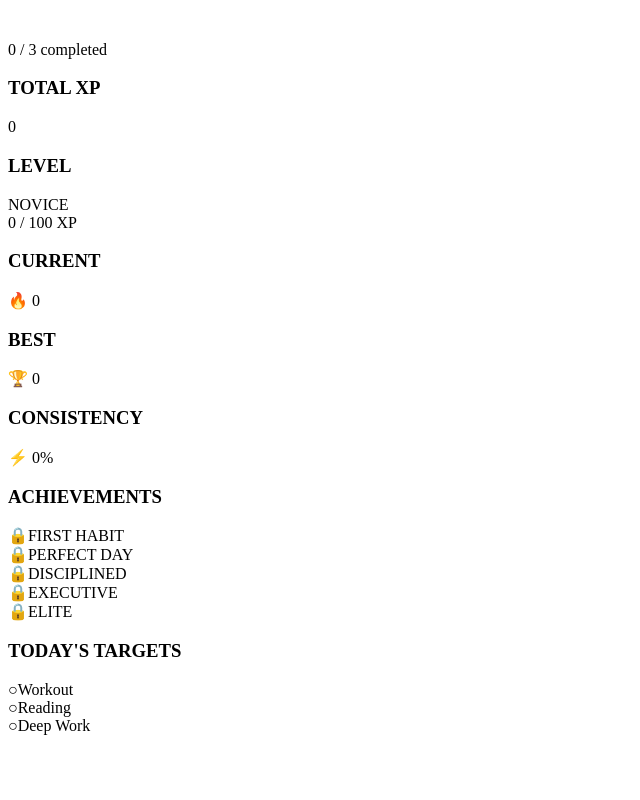
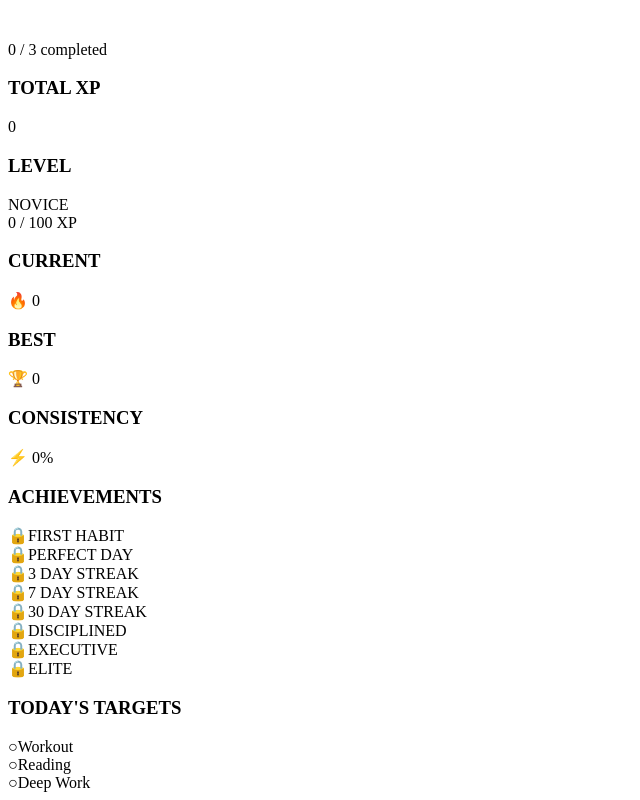
Before and after one commit to n42jr8hw57-debug/the-bateman-cycle, a React (Vite) app: page / in a window 1280 px wide. Shown: the part 418-1218 px from the top of the page, without its empty margins (0-640 px from the left). Before the commit the page ends 1161 px from the top, so only its background shows below. Built offline with nearby package versions, Linux system fonts and the light colour scheme; the HTML template or start-up script is replaced by a standard one.

Commit message:
Added streak achievements

```diff
--- a/src/App.jsx
+++ b/src/App.jsx
@@ -40,19 +40,22 @@ const [unlockedAchievements, setUnlockedAchievements] =
       {
         name: "Workout",
         done: false,
-        streak: 0,
+        currentStreak: 0,
+        bestStreak: 0,
         lastTrackedDate: null
       },
       {
         name: "Reading",
         done: false,
-        streak: 0,
+        currentStreak: 0,
+        bestStreak: 0,
         lastTrackedDate: null
       },
       {
         name: "Deep Work",
         done: false,
-        streak: 0,
+        currentStreak: 0,
+        bestStreak: 0,
         lastTrackedDate: null
       }
     ]
@@ -229,7 +232,54 @@ if (
   updated[index].lastTrackedDate !== today
 ) {
 
-  updated[index].streak += 1
+  const lastDate =
+    updated[index].lastTrackedDate
+
+  if (!lastDate) {
+
+    updated[index].currentStreak = 1
+
+  } else {
+
+    const previous =
+      new Date(lastDate)
+
+    const current =
+      new Date(today)
+
+    const diffDays =
+      Math.floor(
+        (
+          current - previous
+        ) /
+        (
+          1000 *
+          60 *
+          60 *
+          24
+        )
+      )
+
+    if (diffDays === 1) {
+
+      updated[index].currentStreak += 1
+
+    } else {
+
+      updated[index].currentStreak = 1
+
+    }
+
+  }
+
+  if (
+    updated[index].currentStreak >
+    updated[index].bestStreak
+  ) {
+
+    updated[index].bestStreak =
+      updated[index].currentStreak
+  }
 
   updated[index].lastTrackedDate =
     today
@@ -247,7 +297,8 @@ if (
       {
         name,
         done: false,
-        streak: 0,
+        currentStreak: 0,
+        bestStreak: 0,
         lastTrackedDate: null
       }
     ])
@@ -287,7 +338,8 @@ const resetStreaks = () => {
   setHabits(prev =>
     prev.map(habit => ({
       ...habit,
-      streak: 0,
+      currentStreak: 0,
+      bestStreak: 0,
       lastTrackedDate: null
     }))
   )
--- a/src/components/Achievements.jsx
+++ b/src/components/Achievements.jsx
@@ -2,8 +2,19 @@ import React from "react"
 
 export default function Achievements({
   completed,
-  level
+  level,
+  habits
 }) {
+
+  const streaks =
+    habits.map(
+      h => h.currentStreak || 0
+    )
+
+  const bestStreak =
+    streaks.length > 0
+      ? Math.max(...streaks)
+      : 0
 
   const achievements = [
 
@@ -15,6 +26,21 @@ export default function Achievements({
     {
       title: "PERFECT DAY",
       unlocked: completed >= 3
+    },
+
+    {
+      title: "3 DAY STREAK",
+      unlocked: bestStreak >= 3
+    },
+
+    {
+      title: "7 DAY STREAK",
+      unlocked: bestStreak >= 7
+    },
+
+    {
+      title: "30 DAY STREAK",
+      unlocked: bestStreak >= 30
     },
 
     {
--- a/src/components/Dashboard.jsx
+++ b/src/components/Dashboard.jsx
@@ -18,14 +18,18 @@ export default function Dashboard({
     100
   )
 
-  const streaks = habits.map(h => h.streak || 0)
+  const currentStreaks = habits.map(h => h.currentStreak || 0)
 
-  const currentStreak =
-    streaks.length > 0
-      ? Math.max(...streaks)
-      : 0
+  const bestStreaks =
+    habits.map(h => h.bestStreak || 0)
 
-  const bestStreak = currentStreak
+  const currentStreak = currentStreaks.length > 0
+    ? Math.max(...currentStreaks)
+    : 0
+
+  const bestStreak = bestStreaks.length > 0
+    ? Math.max(...bestStreaks)
+    : 0
 
   const consistency =
     total > 0
@@ -121,6 +125,7 @@ export default function Dashboard({
       <Achievements
         completed={completed}
         level={level}
+        habits={habits}
       />
 
       <div className="card targets-card">
--- a/src/components/HabitList.jsx
+++ b/src/components/HabitList.jsx
@@ -22,7 +22,7 @@ export default function HabitList({
             <strong>{habit.name}</strong>
 
             <div>
-              🔥 {habit.streak}
+              🔥 {habit.currentStreak || 0}
             </div>
           </div>
 
```
